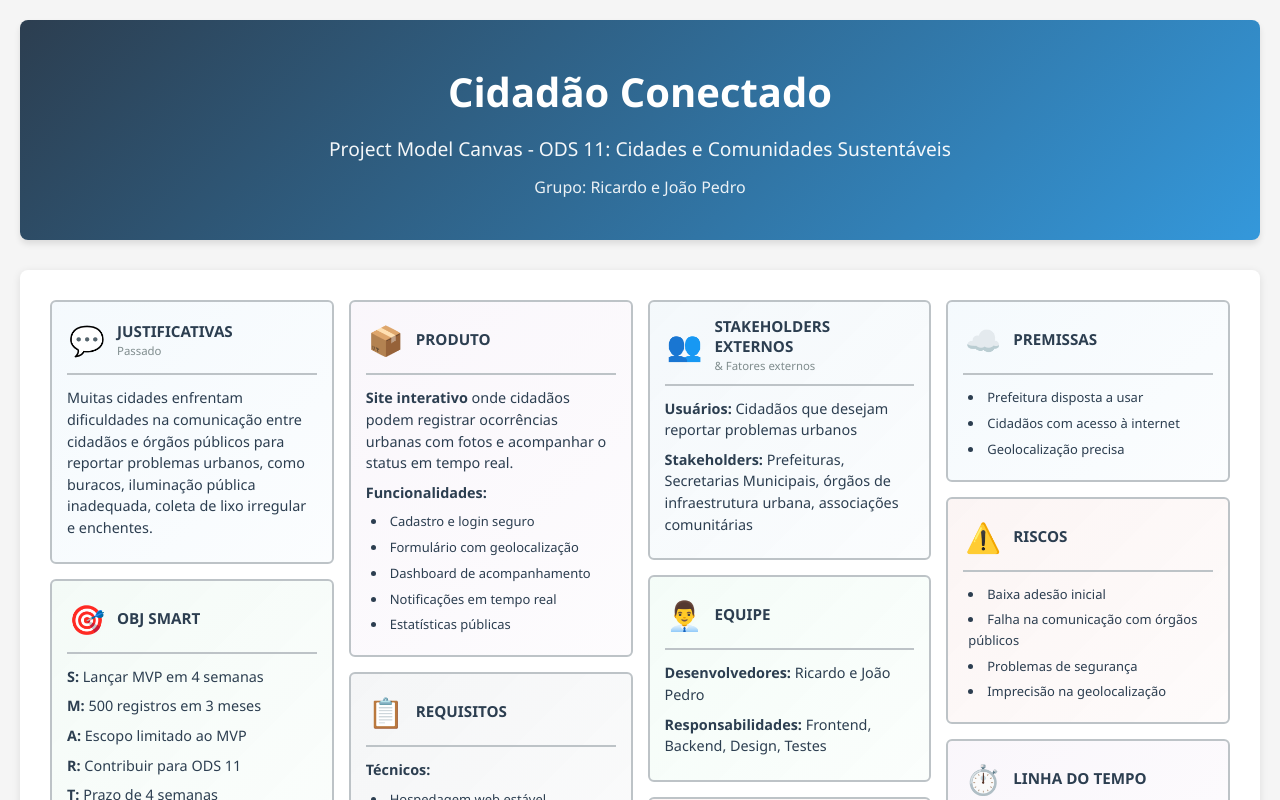
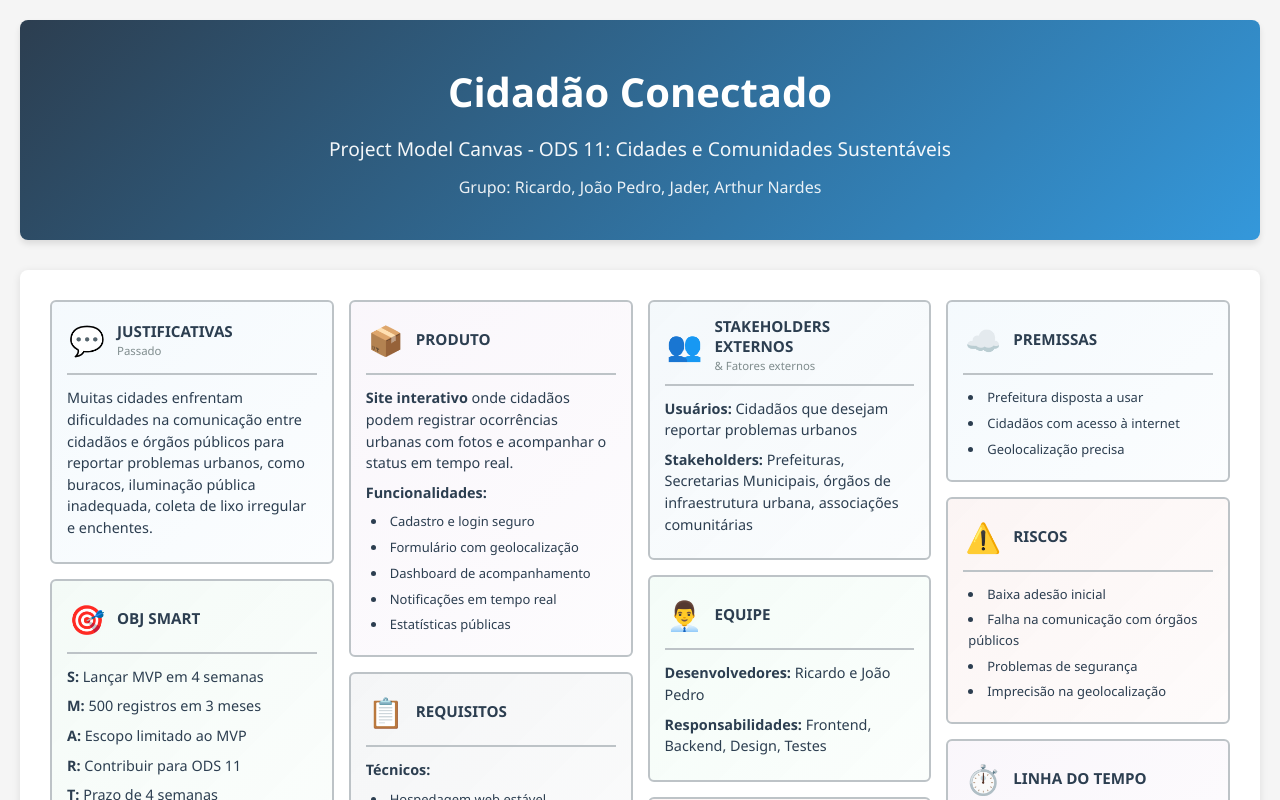
Before and after one commit to Rybarck/cidadao-conectado-pmc, a website: page index.html in a window 1280 px wide. Shown: the top 800 px of the page. Drawn offline with Linux system fonts and the light colour scheme.

Commit message:
Update group information in index.html
nardes jader

```diff
--- a/index.html
+++ b/index.html
@@ -13,7 +13,7 @@
             <div class="header-content">
                 <h1>Cidadão Conectado</h1>
                 <p class="subtitle">Project Model Canvas - ODS 11: Cidades e Comunidades Sustentáveis</p>
-                <p class="group-info">Grupo: Ricardo e João Pedro</p>
+                <p class="group-info">Grupo: Ricardo, João Pedro, Jader, Arthur Nardes</p>
             </div>
         </header>
 
```
